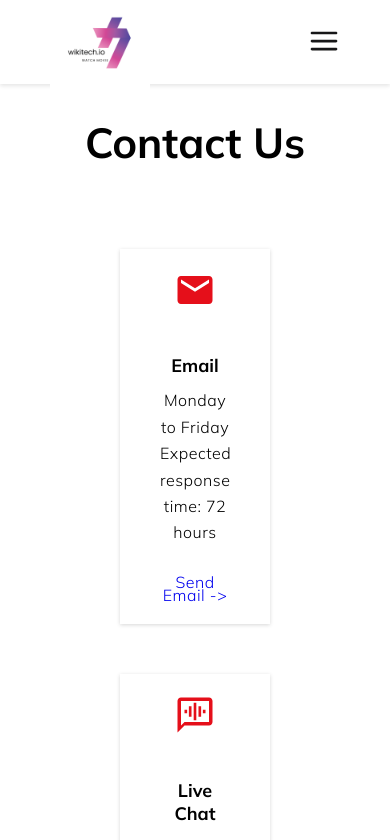
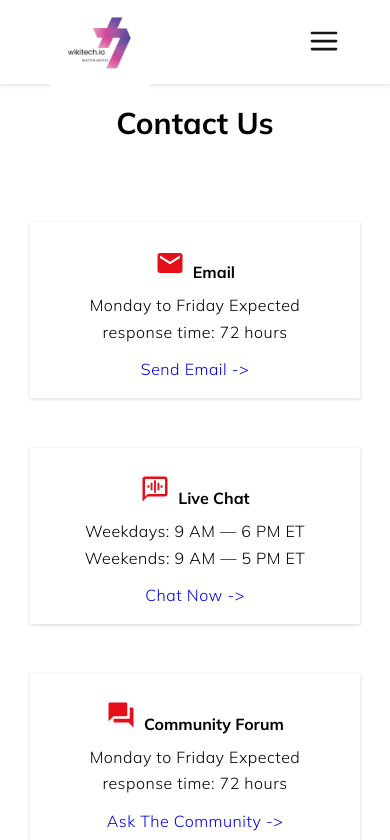
Before and after one commit to AnuragDobhal/NextJs-FullStackWeb, a Next.js app: page /contact in a window 390 px wide. Shown: the top 840 px of the page. Built offline with nearby package versions, Linux system fonts and the light colour scheme.

Commit message:
updated the UI Design

```diff
--- a/src/app/contact/contact.module.css
+++ b/src/app/contact/contact.module.css
@@ -4,14 +4,14 @@
 
 /* Center container */
 .container {
-  padding: 0 6rem;
+  padding: 0 1.5rem; /* Adjusted padding for smaller screens */
   margin: 0 auto;
   text-align: center;
 }
 
 .container h2 {
-  margin-top: 3.2rem;
-  font-size: 4.2rem;
+  margin-top: 2rem; /* Adjusted margin for smaller screens */
+  font-size: 3rem; /* Adjusted font size for smaller screens */
   position: relative;
   display: inline-block;
   cursor: pointer;
@@ -29,25 +29,20 @@
   transition: background-color 0.3s ease, width 0.3s ease-out;
 }
 
-/* .container h2:hover {
-  color: #ff9900;
-} */
-
 .container h2:hover::after {
   background-color: #e50f1a;
   width: 110%;
 }
 
-
 .grid {
   display: grid;
-  grid-template-columns: repeat(3, 1fr);
-  gap: 5rem;
-  margin: 6rem auto;
+  grid-template-columns: repeat(auto-fit, minmax(280px, 1fr)); /* Adjusted grid layout for better responsiveness */
+  gap: 2rem; /* Adjusted gap for smaller screens */
+  margin: 3rem auto; /* Adjusted margin for smaller screens */
 }
 
 .grid_card {
-  padding: 2rem 4rem;
+  padding: 2rem;
   text-align: center;
   box-shadow: rgba(0, 0, 0, 0.16) 0px 1px 4px;
   background-color: #fff;
@@ -61,7 +56,7 @@
 }
 
 .grid_card h2 {
-  font-size: 1.8rem;
+  font-size: 1.6rem; /* Adjusted font size for smaller screens */
   margin-bottom: 1rem;
 }
 
@@ -70,15 +65,15 @@
 }
 
 .grid_card p:last-child {
-  margin-bottom: 3.2rem;
+  margin-bottom: 2rem; /* Adjusted margin for smaller screens */
 }
 
 .grid_card .last_para {
-  margin-bottom: 3.2rem;
+  margin-bottom: 2rem; /* Adjusted margin for smaller screens */
 }
 
 .grid_card i {
-  font-size: 4.2rem;
+  font-size: 3rem; /* Adjusted font size for smaller screens */
   color: #e50f1a;
 }
 
@@ -103,6 +98,7 @@
   color: #e50914;
   transition: color 0.3s ease;
 }
+
 
 /* Contact Section */
 .contact_section {
--- a/src/app/styles/OurServices.module.css
+++ b/src/app/styles/OurServices.module.css
@@ -1,6 +1,5 @@
 .container {
-  max-width: 1200px;
-  margin: 0 auto;
+  max-width: 100%; /* Adjusted for responsiveness */
   padding: 20px;
   text-align: center;
   background: linear-gradient(
@@ -13,7 +12,7 @@
 
 .heading {
   margin-top: 3.2rem;
-  font-size: 4.2rem;
+  font-size: 3.2rem;
   position: relative;
   display: inline-block;
   cursor: pointer;
@@ -39,8 +38,8 @@
 
 .services {
   display: flex;
-  justify-content: space-around;
   flex-wrap: wrap;
+  justify-content: center; /* Center services horizontally */
 }
 
 .card {
@@ -48,15 +47,12 @@
   border-radius: 10px;
   padding: 20px;
   margin: 20px;
-  width: 300px;
-  height: 400px;
+  width: calc(100% - 40px); /* Adjusted width for smaller screens */
+  max-width: 300px; /* Limit width for larger screens */
   box-shadow: 0 10px 20px rgba(0, 0, 0, 0.1);
   transition: transform 0.3s, box-shadow 0.3s;
   position: relative;
   text-align: center;
-  display: flex;
-  flex-direction: column;
-  justify-content: space-between;
 }
 
 .card:hover {
@@ -66,8 +62,8 @@
 
 .card h3 {
   margin-top: 20px;
-  margin-bottom: 20px;
-  font-size: 1.5rem;
+  margin-bottom: 10px; /* Adjusted margin */
+  font-size: 1.2rem; /* Adjusted font size */
   color: #333;
 }
 
@@ -88,22 +84,33 @@
   display: flex;
   justify-content: center;
   align-items: center;
-  margin-left: 50px;
-  height: 100px;
+  height: 80px; /* Adjusted height */
 }
 
 .icon {
-  margin: auto;
-  font-size: 5rem;
+  font-size: 4rem; /* Adjusted font size */
   color: #ff0037;
 }
 
-/* .learnMoreButton {
-  background-color: #1e1e1f;
-  color: white;
-  border: none;
-  padding: 10px 20px;
-  border-radius: 5px;
-  cursor: pointer;
-  transition: background-color 0.3s ease;
-} */
+@media screen and (max-width: 768px) {
+  .container {
+    padding: 10px;
+  }
+
+  .heading {
+    /* font-size: 2.5rem; */
+  }
+
+  .card {
+    width: calc(50% - 40px); /* Adjusted width for smaller screens */
+    max-width: none; /* Remove max-width */
+  }
+
+  .iconWrapper {
+    height: 60px; /* Adjusted height */
+  }
+
+  .icon {
+    font-size: 3rem; /* Adjusted font size */
+  }
+}
--- a/src/app/styles/ScrollToTop.module.css
+++ b/src/app/styles/ScrollToTop.module.css
@@ -1,4 +1,3 @@
-
 .scrollToTopButton {
   position: fixed;
   bottom: 20px;
--- a/src/app/styles/ourClients.module.css
+++ b/src/app/styles/ourClients.module.css
@@ -1,12 +1,12 @@
 
 .heading {
     text-align: center;
-    font-size: 4.2rem;
+    font-size: 3.2rem;
     position: relative;
     cursor: pointer;
     transition: color 0.3s ease;
     margin-top: 10.2rem;
-    font-size: 4.2rem;
+
     transition: color 0.3s ease;
   }
 
```
Lines whose indentation alone changed are shown as unchanged.
